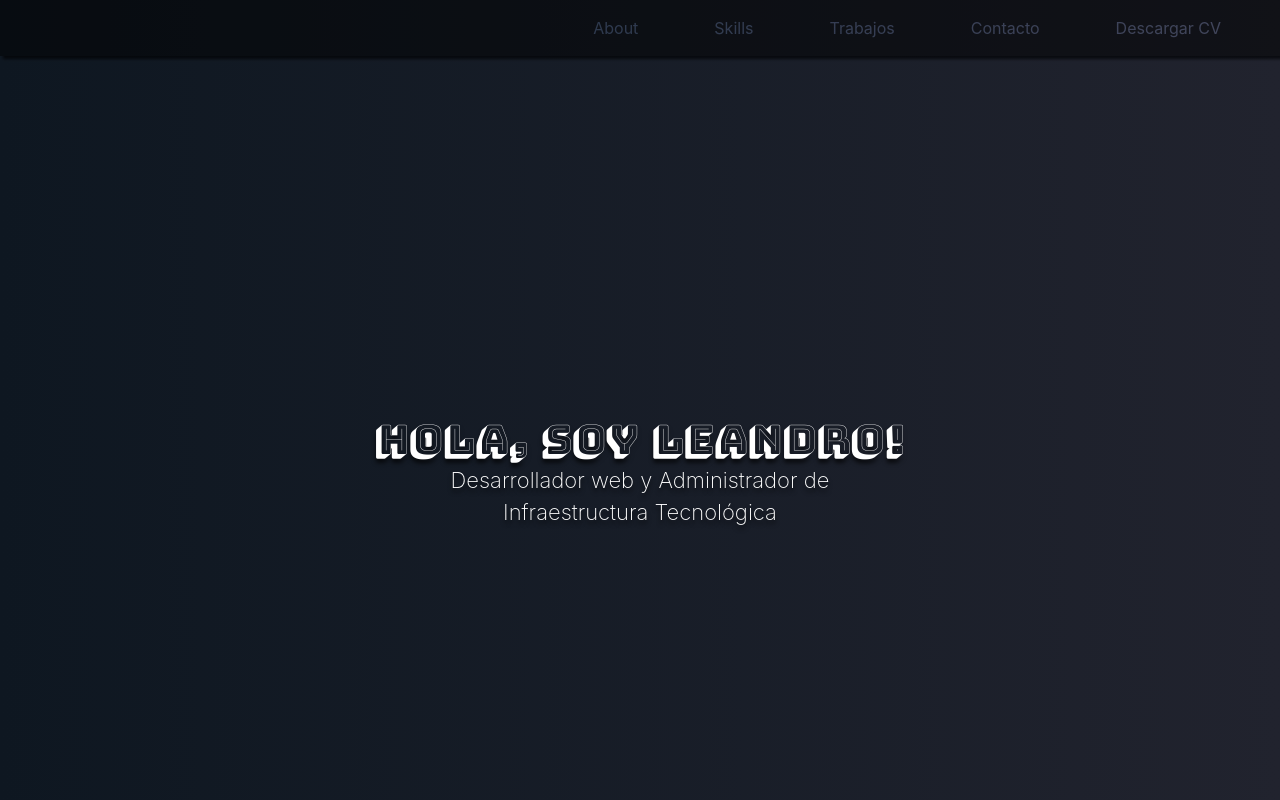
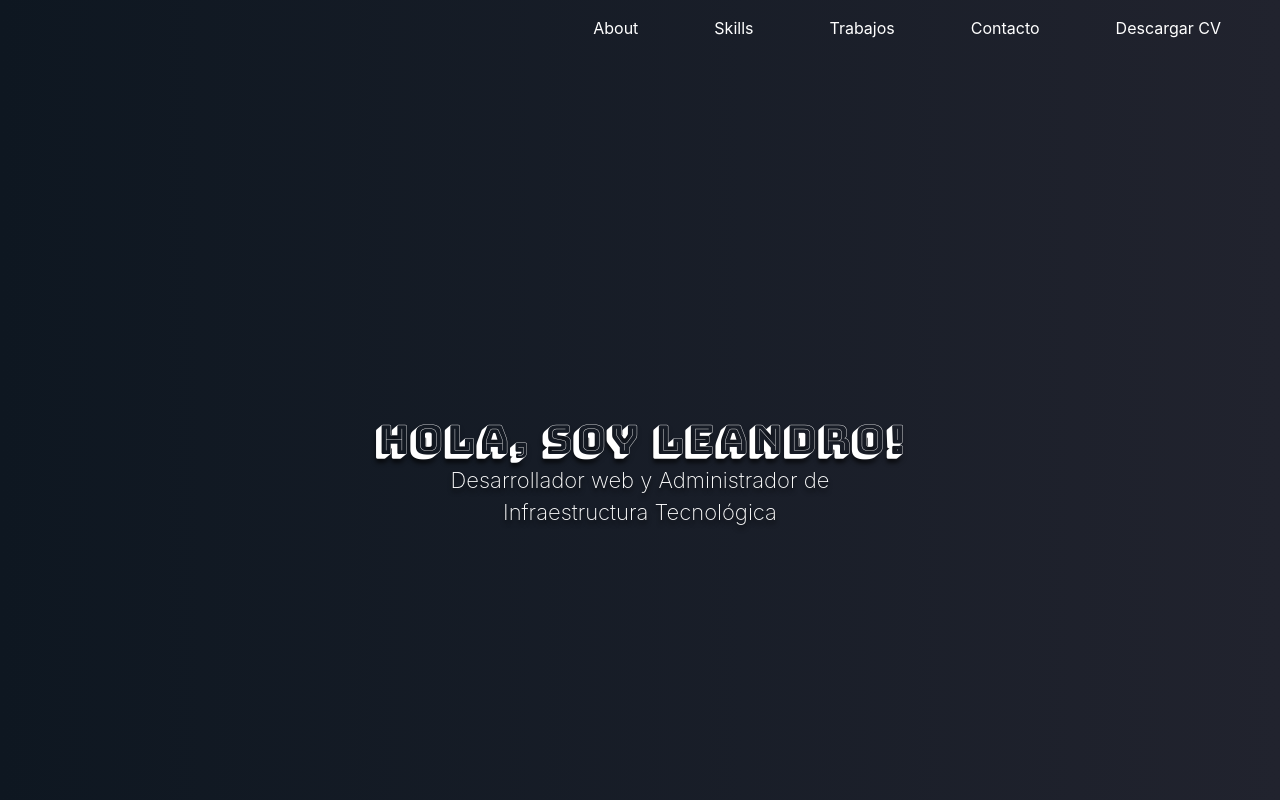
Before and after one commit to leandroagl/leandroWebPage, an Angular app: page / in a window 1280 px wide. Shown: the top 800 px of the page. Built offline with nearby package versions, Linux system fonts and the light colour scheme; a web font is replaced by a local one.

Commit message:
correccion de clases

```diff
--- a/src/app/landing/landing.component.html
+++ b/src/app/landing/landing.component.html
@@ -1,8 +1,11 @@
-<app-navbar></app-navbar>
-<div class="grid-layout bg">
-  <!-- Presentación y background-->
-  <div  fxLayout="column" fxLayoutAlign="center center">
-    <app-presentacion-name class="box"></app-presentacion-name>
+<div class="grid-layout">
+  <div class="bg">
+    <app-navbar></app-navbar>
+    <!-- Presentación y background-->
+    <div  fxLayout="column" fxLayoutAlign="center center">
+      <app-presentacion-name class="box"></app-presentacion-name>
+    </div>
+
   </div>
 
   <app-about class="box"></app-about>
--- a/src/app/shared/navbar/navbar.component.html
+++ b/src/app/shared/navbar/navbar.component.html
@@ -1,4 +1,4 @@
-<div class="nav" fxLayoutAlign="end center">
+<div fxLayoutAlign="end center">
   <nav class="navbar navbar-expand-lg navbar-light">
     <div class="container-fluid">
       <div class="collapse navbar-collapse" id="navbarText">
```
